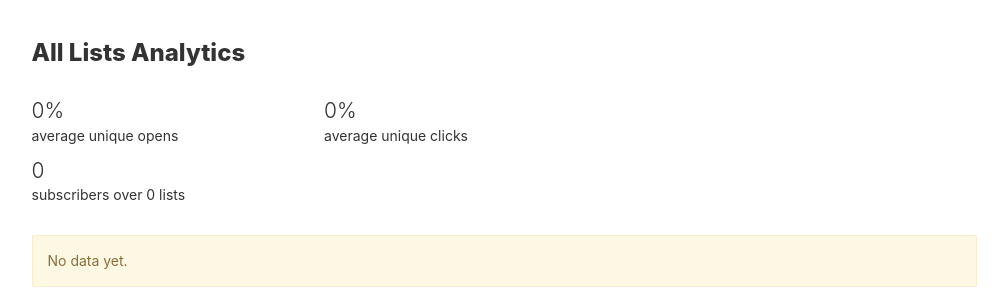
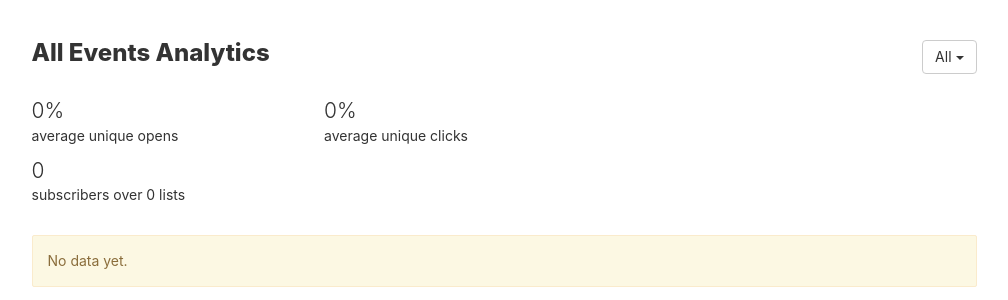
Before and after one commit to r1q/minimail, a Django app: page /analytics/ in a window 1280 px wide. Shown: the part 55-355 px from the top of the page, without its empty margins (136-1144 px from the left). Run offline with Django 3.2, Linux system fonts and the light colour scheme; the visitor is signed in with stand-in values (Sample User, id 1); data that the repository does not hold is empty; parts of the project's set-up code (start-up, migrations or seed data) failed here and were passed over; some libraries are stand-ins or nearby versions.

Commit message:
Add list dropdown for analytics.

```diff
--- a/analytics_management/templates/campaign.html
+++ b/analytics_management/templates/campaign.html
@@ -19,7 +19,7 @@
               <div class='col-lg-6 col-sm-6'>
                  <br />
                 <h3>
-                  {% trans "Analytics" %} - {{campaign.email_list.name}} - {{campaign.email_subject}}
+                  <a href="{% url 'analytics-management-home' %}">{% trans "All Events Analytics" %}</a> - {{campaign.email_list.name}} - {{campaign.email_subject}}
                 </h3>
               </div>
             </div>
--- a/analytics_management/templates/home.html
+++ b/analytics_management/templates/home.html
@@ -17,8 +17,20 @@
 
     <div class='row'>
       <div class='col-lg-10 col-lg-offset-1 col-sm-12'>
-        <h3>
-          {% trans "All Lists Analytics" %}
+        <h3 >
+          {% trans "All Events Analytics" %}
+          <div class="dropdown pull-right">
+              <button class="btn btn-default dropdown-toggle" type="button" id="dropdownMenu1" data-toggle="dropdown" aria-haspopup="true" aria-expanded="true">
+                  {% trans "All" %}
+                  <span class="caret"></span>
+              </button>
+              <ul class="dropdown-menu" aria-labelledby="dropdownMenu1">
+                  <li><a href="{% url 'analytics-management-home' %}?filter=">All</a></li>
+                  {% for list_item in list_items_all %}
+                      <li><a href="{% url 'analytics-management-home' %}?filter={{list_item.uuid}}">{{list_item.name}}</a></li>
+                  {% endfor %}
+              </ul>
+          </div>
         </h3>
       </div>
     </div>
@@ -67,7 +79,7 @@
 						<ul class="list-inline">
 							{% if campaign_list.has_previous %}
 							<li>
-								<a class='btn btn-sm btn-default'aria-label="Previous" href="{% url 'analytics-management-home' %}?page={{campaign_list.previous_page_number}}">
+								<a class='btn btn-sm btn-default'aria-label="Previous" href="{% url 'analytics-management-home' %}?filter={{filter_name}}&page={{campaign_list.previous_page_number}}">
 									<span aria-hidden="true">&lsaquo; {% trans 'Prev' %}</span>
 								</a>
 							</li>
@@ -82,7 +94,7 @@
 							</li>
 							{% if campaign_list.has_next %}
 							<li>
-								<a class='btn btn-sm btn-default' aria-label="Next" href="{% url 'analytics-management-home' %}?page={{campaign_list.next_page_number}}">
+								<a class='btn btn-sm btn-default' aria-label="Next" href="{% url 'analytics-management-home' %}?filter={{filter_name}}&page={{campaign_list.next_page_number}}">
 									<span aria-hidden="true" >{% trans 'Next' %} &rsaquo;</span>
 								</a>
 							</li>
--- a/analytics_management/views.py
+++ b/analytics_management/views.py
@@ -27,13 +27,22 @@ ZERO_IF_NONE = lambda x: 0 if x == None else x
 class HomeView(LoginRequiredMixin, View):
 
     def get(sefl, request):
+        filter_name = request.GET.get('filter', '')
+        filter_value = _('All')
+        list_items_all = List.objects.filter(user=request.user).all()
         subscribers_count = 0
-        list_count = List.objects.filter(user=request.user).count()
+        list_items = []
+        if filter_name == '':
+            list_items = List.objects.filter(user=request.user)
+        else:
+            list_items = List.objects.filter(user=request.user, uuid=filter_name)
+            filter_value
+        list_count = list_items.count()
         global_open_unique = 0
         global_open_total = 0
         global_click_unique = 0
         global_click_total = 0
-        for list_item in List.objects.filter(user=request.user).all():
+        for list_item in list_items:
             subscribers_count += Subscriber.objects.filter(list__uuid=list_item.uuid).count()
             tmp_open_rate = OpenRate.objects.filter(list=list_item).aggregate(
                 unique_count=Coalesce(Sum('unique_count'),0),
@@ -51,7 +60,12 @@ class HomeView(LoginRequiredMixin, View):
             global_click_percent = int(global_click_unique/subscribers_count)
 
 
-        campaign_list = Campaign.objects.filter(email_list__user=request.user, is_sent=True).order_by('-sent')
+        campaign_list = []
+        if filter_name == '':
+            campaign_list = Campaign.objects.filter(email_list__user=request.user, is_sent=True).order_by('-sent')
+        else:
+            campaign_list = Campaign.objects.filter(email_list__user=request.user, email_list__uuid=filter_name, is_sent=True).order_by('-sent')
+
         campaign_list_count = campaign_list.count()
 
         paginator = Paginator(campaign_list, 10)
```
